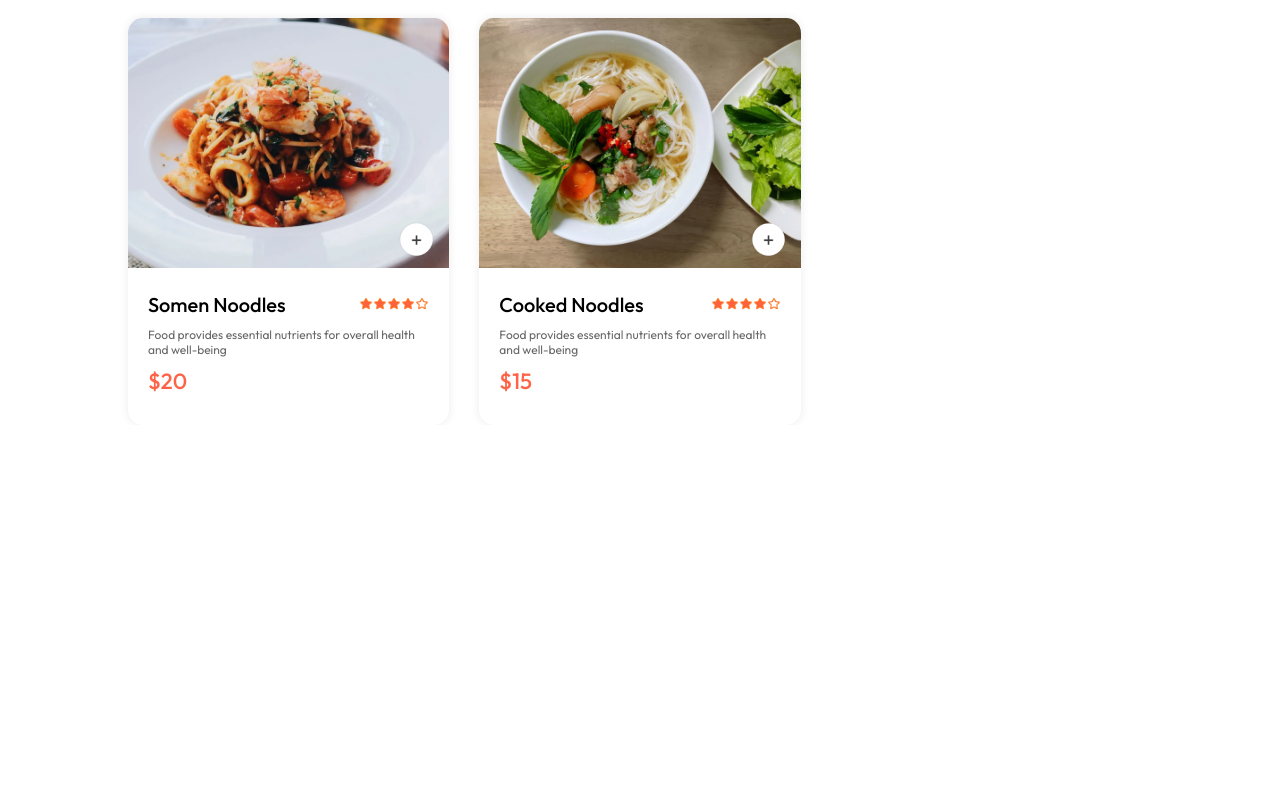
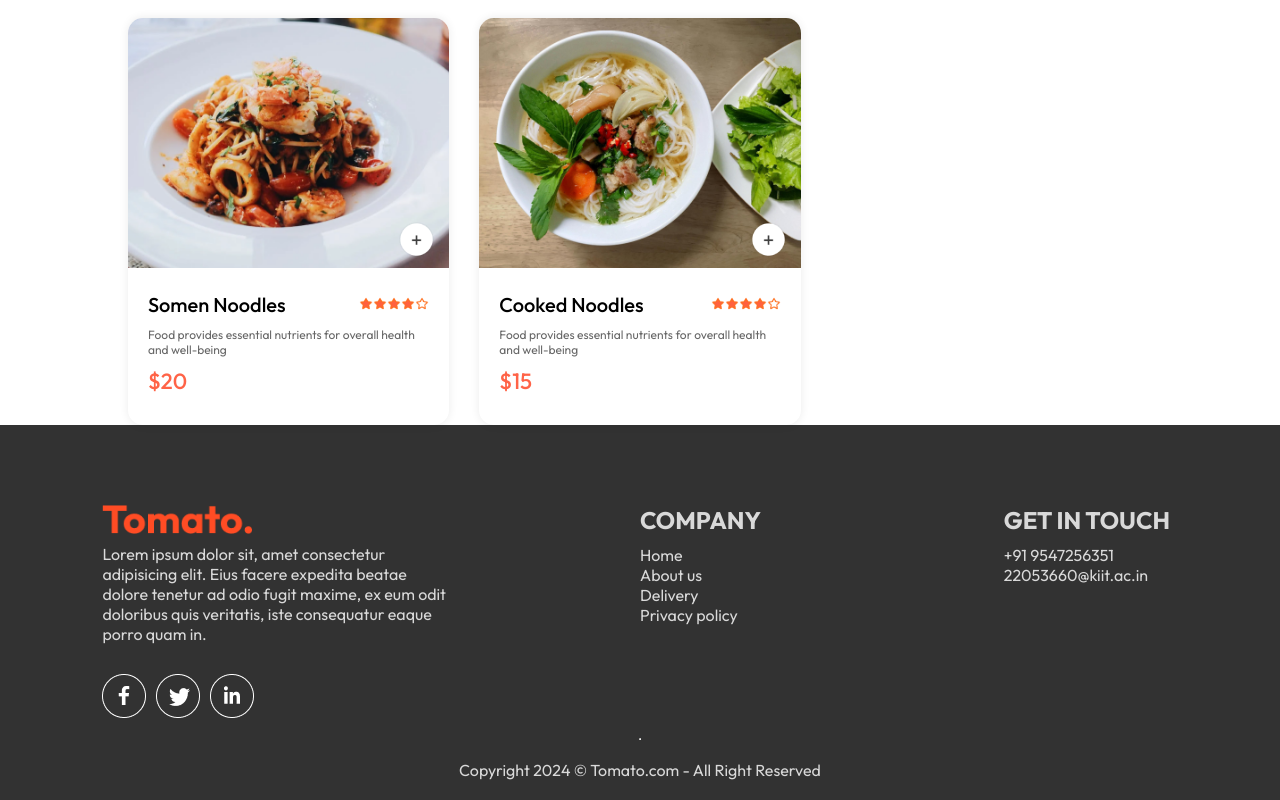
Before and after one commit to Aniket-Maity-22053660/Creating-An-E-commerce-Web-App, a React (Vite) app in the folder FoodNet/: page / in a window 1280 px wide. Shown: the part 5454-6254 px from the top of the page. Before the commit the page ends 5879 px from the top, so only its background shows below. Built offline with nearby package versions, Linux system fonts and the light colour scheme; a web font is replaced by a local one.

Commit message:
Committed!

```diff
--- a/FoodNet/src/App.css
+++ b/FoodNet/src/App.css
@@ -0,0 +1,4 @@
+.App{
+  width:80%;
+  margin:auto;
+}
--- a/FoodNet/src/App.jsx
+++ b/FoodNet/src/App.jsx
@@ -5,9 +5,11 @@ import {Routes, Route} from 'react-router-dom'
 import Home from './pages/Home/Home.jsx'
 import Cart from './pages/Cart/Cart.jsx'
 import PlaceOrder from './pages/PlaceOrder/PlaceOrder.jsx'
+import Footer from './components/footer/Footer.jsx'
 
 const App = () => {
   return(
+    <>
     <div className='App'>
       <Navbar />
       <Routes>
@@ -16,6 +18,8 @@ const App = () => {
         <Route path='/place-order' element = { <PlaceOrder /> }/>
       </Routes>
     </div>
+    <Footer />
+    </>
   )
 }
 
--- a/FoodNet/src/components/foodDisplay/FoodDisplay.jsx
+++ b/FoodNet/src/components/foodDisplay/FoodDisplay.jsx
@@ -3,7 +3,7 @@ import './FoodDisplay.css'
 import FoodItem from '../foodItem/foodItem.jsx'
 import { StoreContext } from '../../context/storeContext.jsx'
 
-const FoodDisplay = ()=>{
+const FoodDisplay = ({category})=>{
 
 const { food_list } = useContext(StoreContext);
 
@@ -11,9 +11,13 @@ const { food_list } = useContext(StoreContext);
         <div className="food-display" id="food-display">
             <h2>Top dishes</h2>
             <div className="food-display-list">
-                {
+                {   category === 'all' || category === 'active' ?
                     food_list.map((item, index)=>{
                         return (<FoodItem key={index} id={item._id} name={item.name} description={item.description} image={item.image} price={item.price}/>)
+                    }) : food_list.map((item, index)=>{
+                        if(item.category === category){
+                            return (<FoodItem key={index} id={item._id} name={item.name} description={item.description} image={item.image} price={item.price}/>)
+                        }
                     })
                 }
             </div>
--- a/FoodNet/src/components/foodItem/foodItem.css
+++ b/FoodNet/src/components/foodItem/foodItem.css
@@ -2,7 +2,7 @@
     width:100%;
     margin:auto;
     border-radius:15px;
-    transition: 0.3s;
+    transitioni: 0.3s;
     animation:fadeIn 1s;
     box-shadow:0px 0px 10px #00000015;
 }
--- /dev/null
+++ b/FoodNet/src/components/footer/Footer.css
@@ -0,0 +1,44 @@
+.footer{
+    color:#d9d9d9;
+    background-color:#323232;
+    display:flex;
+    flex-direction:column;
+    align-items:center;
+    gap: 20px;
+    padding: 20px 8vw;
+    padding-top:80px;
+    width:100%;
+    margin:0 auto;
+
+}
+.footer-content{
+    display:grid;
+    grid-template-columns: 2fr 1fr 1fr;
+    gap:190px;
+}
+.footer-content-center ul, .footer-content-left ul, .footer-content-right ul{
+   list-style-type:none;
+}
+.footer-content-left{
+    display:flex;
+    flex-direction:column;
+    gap:10px;
+}
+.footer-content-left .logo{
+    width:150px;
+}
+.footer-content-center{
+    display:flex;
+    flex-direction:column;
+    gap:10px;
+}
+.footer-content-right{
+    display:flex;
+    flex-direction:column;
+    gap:10px;
+}
+.footer-social-icons{
+    margin-top: 20px;
+    display:flex;
+    gap:10px;
+}
--- /dev/null
+++ b/FoodNet/src/components/footer/Footer.jsx
@@ -0,0 +1,42 @@
+import React from 'react'
+import './Footer.css'
+import { assets } from '../../assets/assets.js'
+
+const Footer = ()=>{
+    return (
+        <div className='footer' id='footer'>
+            <div className='footer-content'>
+                <div className='footer-content-left'>
+                    <img className='logo' src={assets.logo}/>
+                    <p>Lorem ipsum dolor sit, amet consectetur adipisicing elit. Eius facere expedita beatae dolore tenetur ad odio fugit maxime, ex eum odit doloribus quis veritatis, iste consequatur eaque porro quam in.</p>
+                    <div className='footer-social-icons'>
+                        <img src={assets.facebook_icon} alt="" />
+                        <img src={assets.twitter_icon} alt="" />
+                        <img src={assets.linkedin_icon} alt="" />
+                    </div>
+                </div>
+                <div className='footer-content-center'>
+                    <h2>COMPANY</h2>
+                    <ul>
+                        <li>Home</li>
+                        <li>About us</li>
+                        <li>Delivery</li>
+                        <li>Privacy policy</li>
+                    </ul>
+                </div>
+                <div className='footer-content-right'>
+                    <h2>GET IN TOUCH</h2>
+                    <ul>
+                        <li>+91 9547256351</li>
+                        <li>22053660@kiit.ac.in</li>
+                    </ul>
+                </div>
+
+            </div>
+            <hr />
+            <p className="footer-copyright">Copyright 2024 © Tomato.com - All Right Reserved</p>
+        </div>
+    )
+}
+
+export default Footer
--- a/FoodNet/src/components/menu/Menu.jsx
+++ b/FoodNet/src/components/menu/Menu.jsx
@@ -4,6 +4,7 @@ import { menu_list } from '../../assets/assets.js'
 import { StoreContext } from '../../context/storeContext.jsx'
 
 const Menu = ({category, setCategory}) => {
+
     return (
         <div className='explore-menu' id='explore-menu'>
             <h1>Explore our menu</h1>
@@ -20,7 +21,7 @@ const Menu = ({category, setCategory}) => {
                  )
                 }
             </div>
-            <hr />
+          <hr />
         </div>
     )
 }
--- a/FoodNet/src/components/navbar/navbar.css
+++ b/FoodNet/src/components/navbar/navbar.css
@@ -18,7 +18,7 @@
     align-items:center;
     gap:40px;
 }
-.navbar .loge{
+.navbar .logo{
     width:150px;
 }
 .navbar button{
--- a/FoodNet/src/context/storeContext.jsx
+++ b/FoodNet/src/context/storeContext.jsx
@@ -1,4 +1,4 @@
-import { createContext, useState } from "react";
+import { createContext, useEffect, useState } from "react";
 import { food_list } from '../assets/assets.js';
 
 export const StoreContext = createContext(null)
@@ -17,6 +17,9 @@ const StoreContextProvider = (props) => {
     const removeCartItems = (itemId)=>{
         setCartItems((prev)=>({...prev, [itemId] : prev[itemId] - 1}))
     }
+    useEffect(()=>{
+        console.log(cartItems)
+    }, [cartItems])
     const contextValue = {
         food_list,
         cartItems,
--- a/FoodNet/src/pages/Home/Home.jsx
+++ b/FoodNet/src/pages/Home/Home.jsx
@@ -1,4 +1,4 @@
-import React, { useState } from 'react'
+import React, { useEffect, useState } from 'react'
 import './Home.css'
 import Header from '../../components/header/Header.jsx'
 import Menu from '../../components/menu/Menu.jsx'
@@ -7,6 +7,9 @@ import FoodDisplay from '../../components/foodDisplay/FoodDisplay.jsx'
 const Home = ()=>{
     const [category, setCategory] = useState("all")
 
+    useEffect(()=>{
+        console.log(category)
+    }, [category])
     return (
         <>
         <Header />
```
